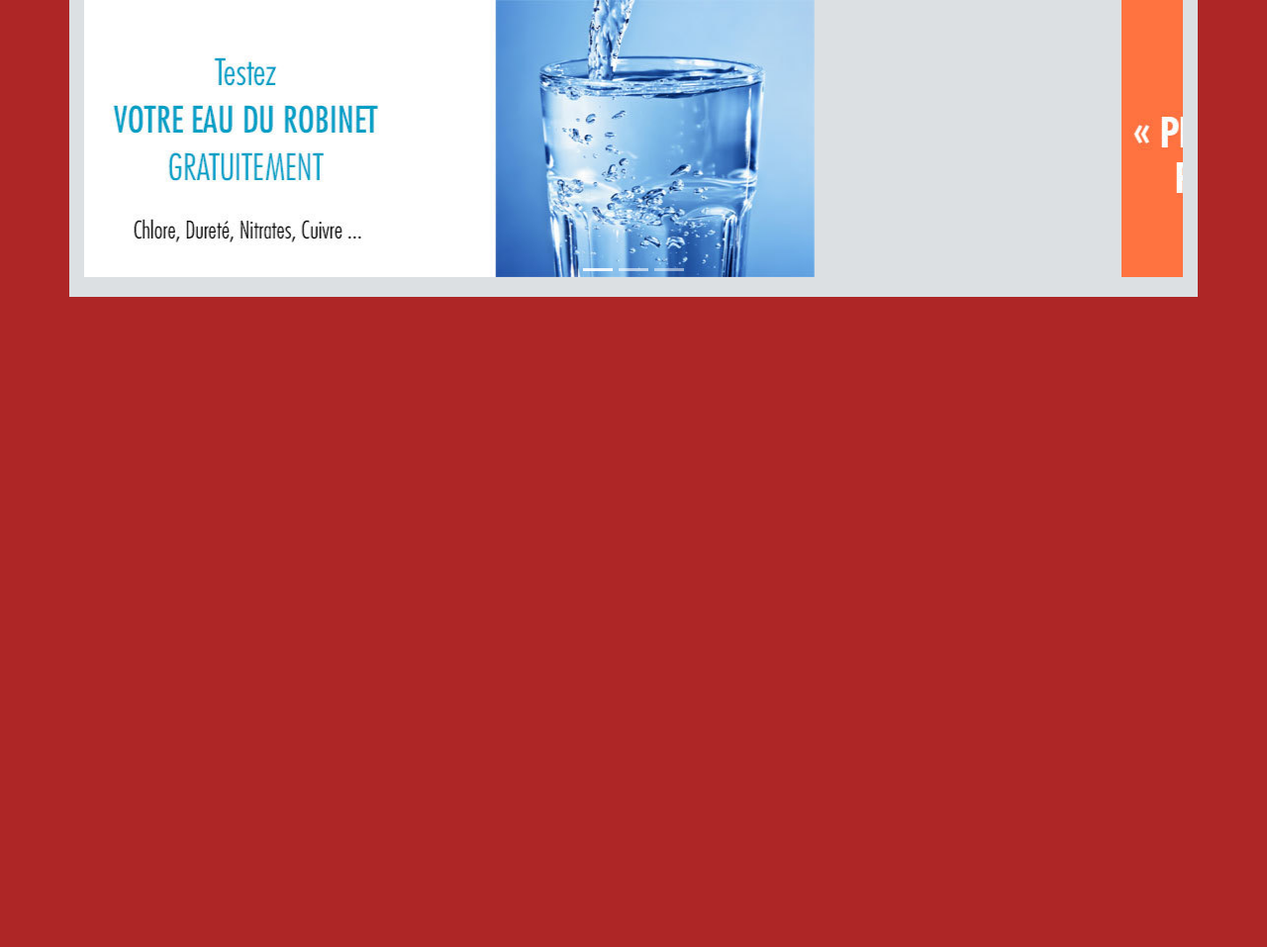
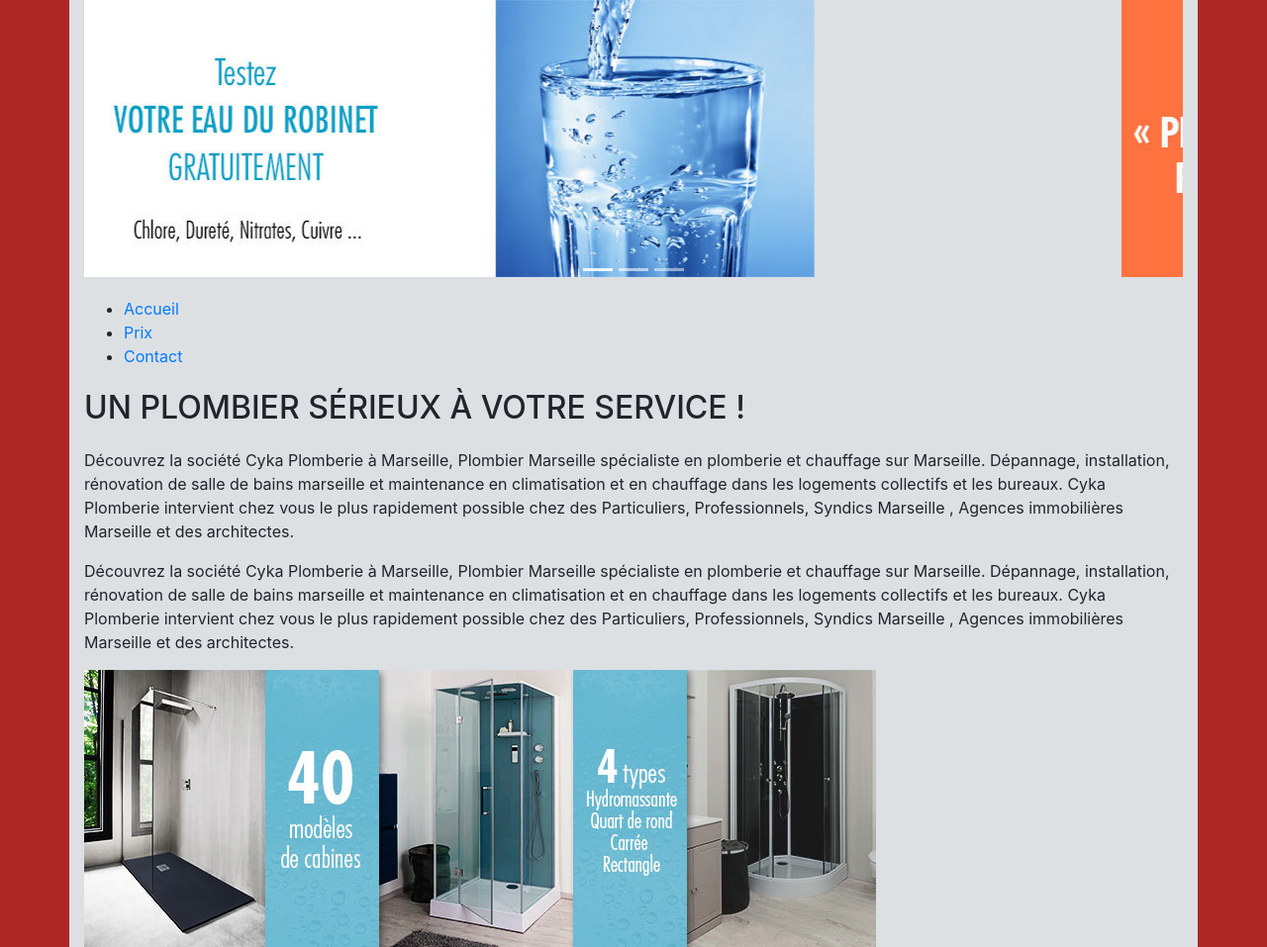
Before and after one commit to abdifatah1/site-plombier, a plain HTML site: page index.html in a window 1280 px wide. Shown: the whole page at 99% size. Before the commit the page ends 800 px from the top, so only its background shows below. Drawn offline with nearby package versions, Linux system fonts and the light colour scheme.

Commit message:
prix and contacts links added

```diff
--- a/index.html
+++ b/index.html
@@ -4,7 +4,7 @@
 <head>
   <meta charset="utf-8">
   <meta http-equiv="x-ua-compatible" content="ie=edge">
-  <title>Plompier Roubaix</title>
+  <title>Plombier Roubaix</title>
   <meta name="description" content="">
   <meta name="viewport" content="width=device-width, initial-scale=1">
 
@@ -21,8 +21,9 @@
   <!--[if lt IE 8]>
   <p class="browserupgrade">You are using an <strong>outdated</strong> browser. Please <a href="http://browsehappy.com/">upgrade your browser</a> to improve your experience.</p>
   <![endif]-->
+  <div class="container m-t-1">
 
-  <header class="container m-t-1">
+    <header>
       <div id="carousel-example-generic" class="carousel slide" data-ride="carousel">
         <ol class="carousel-indicators">
           <li data-target="#carousel-example-generic" data-slide-to="0" class="active"></li>
@@ -50,6 +51,44 @@
         </a>
       </div>
     </header>
+    <!-- nav -->
+    <nav>
+      <ul>
+        <li><a href="index.html">Accueil</a></li>
+        <li><a href="prix.html">Prix</a></li>
+        <li><a href="contact.html">Contact</a></li>
+      </ul>
+    </nav>
+    <!-- section -->
+    <section class="col-m-5">
+      <h1>UN PLOMBIER SÉRIEUX À VOTRE SERVICE !</h1>
+
+      <p>Découvrez la société Cyka Plomberie à Marseille,
+        Plombier Marseille spécialiste en plomberie et
+        chauffage sur Marseille. Dépannage, installation,
+        rénovation de salle de bains marseille et maintenance
+        en climatisation et en chauffage dans les logements
+        collectifs et les bureaux. Cyka Plomberie intervient
+        chez vous le plus rapidement possible chez des
+        Particuliers, Professionnels, Syndics Marseille ,
+        Agences immobilières Marseille et des architectes.
+      </p>
+      <p>Découvrez la société Cyka Plomberie à Marseille,
+        Plombier Marseille spécialiste en plomberie et
+        chauffage sur Marseille. Dépannage, installation,
+        rénovation de salle de bains marseille et maintenance
+        en climatisation et en chauffage dans les logements
+        collectifs et les bureaux. Cyka Plomberie intervient
+        chez vous le plus rapidement possible chez des
+        Particuliers, Professionnels, Syndics Marseille ,
+        Agences immobilières Marseille et des architectes.
+      </p>
+    </section>
+    <section>
+      <img class="img-fluid" src="img/4type.jpg" alt="plomb" />
+    </section>
+  </content>
+</div>
 <script src="https://ajax.googleapis.com/ajax/libs/jquery/2.1.4/jquery.min.js"></script>
 <script src="https://maxcdn.bootstrapcdn.com/bootstrap/4.0.0-alpha.2/js/bootstrap.min.js" integrity="sha384-vZ2WRJMwsjRMW/8U7i6PWi6AlO1L79snBrmgiDpgIWJ82z8eA5lenwvxbMV1PAh7" crossorigin="anonymous"></script>
 <script src="https://code.jquery.com/jquery-1.12.0.min.js"></script>
```
Lines whose indentation alone changed are shown as unchanged.
